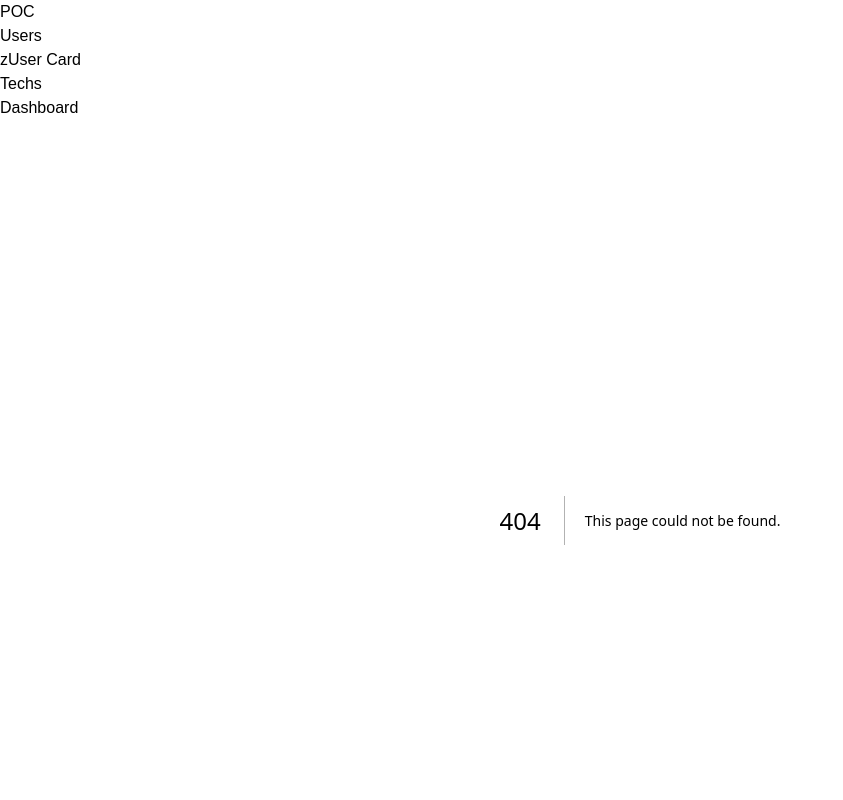
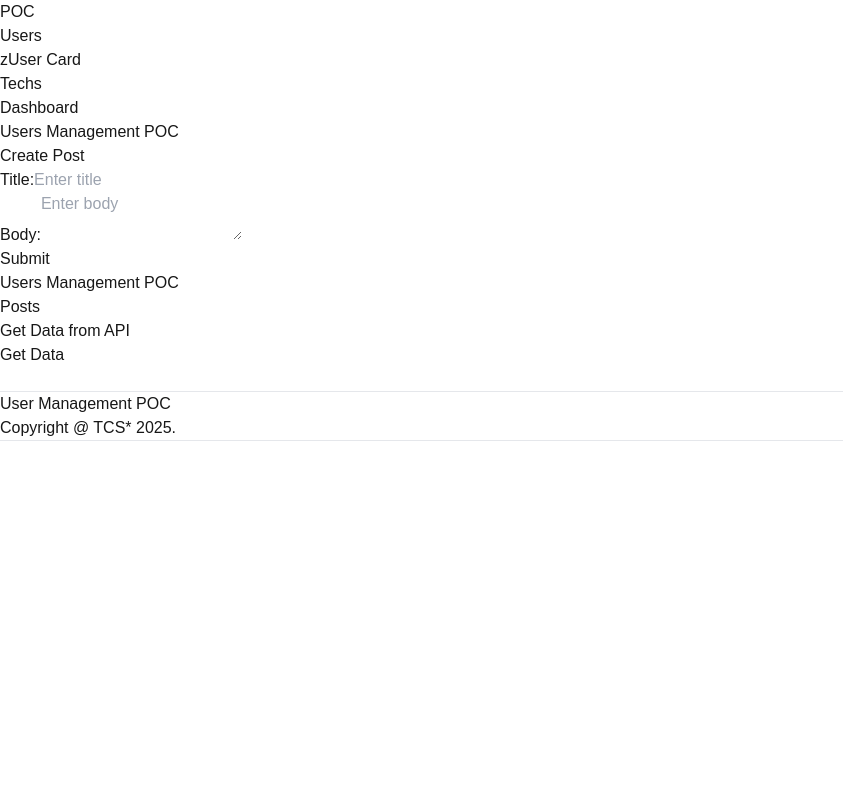
Before and after one commit to UmeshJagtap/NextJs, a Next.js app in the folder users-mgmt-poc/: page /dashboard in a window 1280 px wide. Before the commit this address had no page. Shown: the top 800 px of the page, without its empty margins (0-843 px from the left). Built offline with nearby package versions, Linux system fonts and the light colour scheme.

Commit message:
trying axios get and post methods

```diff
--- /dev/null
+++ b/users-mgmt-poc/src/app/components/GetData.tsx
@@ -0,0 +1,49 @@
+'use client'
+
+import React, {useState, useEffect} from 'react';
+import axios from 'axios';
+
+export default function Home() {
+    // Define an interface for the post data
+    interface Post {
+        id: number;
+        title: string;
+        body: string;
+    }
+
+    const [data, setData] = useState<Post[]>([]);
+
+    const fetchData = () => {
+        axios.get<Post[]>('https://jsonplaceholder.typicode.com/posts')
+        .then(response => {
+            setData(response.data);
+        })
+        .catch(error => {
+            console.error('Error fetching data: ', error);
+        });
+    };
+
+    // useEffect(() => {
+    //     axios.get<Post[]>('https://jsonplaceholder.typicode.com/posts')
+    //     .then(response => {
+    //         setData(response.data);
+    //     })
+    //     .catch(error => {
+    //         console.error('Error fetching data: ', error);
+    //     });
+    // }, []);
+
+    return (
+        <div className='bg-white flex flex-col items-center justify-center'>
+        <h1 className='text-2xl font-bold'>Users Management POC</h1>
+        <h1>Posts</h1>
+        <h2>Get Data from API</h2>
+        <button className='bg-blue-500 hover:bg-blue-700 text-white font-bold py-2 px-4 rounded' onClick={fetchData}>Get Data</button>
+        <ul className='p-2 m-2'>
+            {data && data.map(post => (
+                <li key={post.id}>{post.title}</li>
+            ))}
+        </ul>
+        </div>
+    );
+    }
--- /dev/null
+++ b/users-mgmt-poc/src/app/components/PostData.tsx
@@ -0,0 +1,72 @@
+'use client'
+
+import React, { useState, useEffect } from 'react';
+// const axios = require('axios');
+import axios from 'axios';
+
+interface Post {
+    id: number;
+    title: string;
+    body: string;
+}
+
+export default function PostForm() {
+    const [postData, setPostData] = useState({
+        title: '',
+        body: ''
+    });
+
+    const handleSubmit = (e: React.FormEvent<HTMLFormElement>) => {
+        e.preventDefault();
+        axios.post('https://jsonplaceholder.typicode.com/posts', postData)
+            .then(response => {
+                console.log('Post created: ', response.data);
+                // Optionally update state or do other tasks after successful post
+            })
+            .catch(error => {
+                console.error('Error creating post: ', error);
+                // Handle error
+            });
+    };
+
+    const handleChange = (e: React.ChangeEvent<HTMLInputElement | HTMLTextAreaElement>) => {
+        const { name, value } = e.target;
+        setPostData({
+            ...postData,
+            [name]: value
+        });
+    };
+
+    return (
+        <div className='p-10 flex flex-col items-center justify-center bg-gray-100'>
+            <h1 className='text-2xl font-bold'>Users Management POC</h1>
+            <h2>Create Post</h2>
+            <form onSubmit={handleSubmit}>
+                <label>
+                    Title:
+                    <input
+                        type="text"
+                        name="title"
+                        value={postData.title}
+                        onChange={handleChange}
+                        className='border-2 border-gray-300 rounded p-2 m-2'
+                        placeholder='Enter title'
+                    />
+                </label>
+                <br />
+                <label>
+                    Body:
+                    <textarea
+                        name="body"
+                        value={postData.body}
+                        onChange={handleChange}
+                        className='border-2 border-gray-300 rounded p-2 m-2'
+                        placeholder='Enter body'
+                    />
+                </label>
+                <br />
+                <button type="submit">Submit</button>
+            </form>
+        </div>
+    );
+}
--- /dev/null
+++ b/users-mgmt-poc/src/app/dashboard/page.tsx
@@ -0,0 +1,119 @@
+'use client'
+
+import React from 'react';
+
+import GetData from '@/app/components/GetData';
+import PostData from '../components/PostData';
+
+
+export default function Home() {
+    return (
+        <div className='bg-gray-100 flex flex-col items-center justify-center'>
+            <PostData />
+            <GetData />
+        </div>
+    );
+}
+
+// 'use client'
+
+// import React, {useState, useEffect} from 'react';
+// // const axios = require('axios');
+// import axios from 'axios';
+
+// interface Post {
+//     id: number;
+//     title: string;
+//     body: string;
+// }
+// function PostForm() {
+//     const [postData, setPostData] = useState({
+//     title: '',
+//     body: ''
+//     });
+
+//     const handleSubmit = (e) => {
+//     e.preventDefault();
+//     axios.post('https://jsonplaceholder.typicode.com/posts', postData)
+//         .then(response => {
+//         console.log('Post created: ', response.data);
+//         // Optionally update state or do other tasks after successful post
+//         })
+//         .catch(error => {
+//         console.error('Error creating post: ', error);
+//         // Handle error
+//         });
+//     };
+
+//     const handleChange = (e) => {
+//     const { name, value } = e.target;
+//     setPostData({
+//         ...postData,
+//         [name]: value
+//     });
+//     };
+
+//     return (
+//     <div>
+//         <h2>Create Post</h2>
+//         <form onSubmit={handleSubmit}>
+//         <label>
+//             Title:
+//             <input
+//             type="text"
+//             name="title"
+//             value={postData.title}
+//             onChange={handleChange}
+//             />
+//         </label>
+//         <br />
+//         <label>
+//             Body:
+//             <textarea
+//             name="body"
+//             value={postData.body}
+//             onChange={handleChange}
+//             />
+//         </label>
+//         <br />
+//         <button type="submit">Submit</button>
+//         </form>
+//     </div>
+//     );
+//     }
+
+
+// export default function Home() {
+// // Define an interface for the post data
+// interface Post {
+//     id: number;
+//     title: string;
+//     body: string;
+// }
+
+// const [data, setData] = useState<Post[]>([]);
+
+// useEffect(() => {
+//     axios.get<Post[]>('https://jsonplaceholder.typicode.com/posts')
+//     .then(response => {
+//         setData(response.data);
+//     })
+//     .catch(error => {
+//         console.error('Error fetching data: ', error);
+//     });
+// }, []);
+
+// return (
+//     <div>
+//     <h1>Posts</h1>
+//     <h2>Get Data from API</h2>
+//     <ul className='p-2 m-2'>
+//         {data.map(post => (
+//         <li key={post.id}>{post.title}</li>
+//         ))}
+//     </ul>
+//     <h2>Post Data to API</h2>
+//     <PostForm />
+//     </div>
+// );
+// }
```
Also changed, not shown: 1 other file (tests, documents, lock files or other folders).
